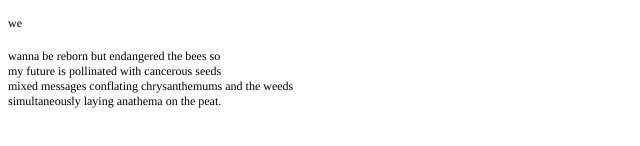
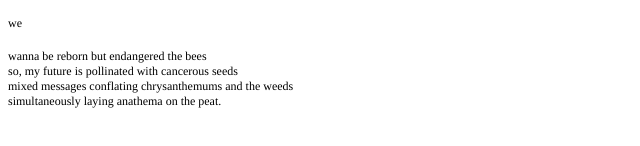
Before and after one commit to blakpirat2/myfiles, a plain HTML site: page stegosaurus_textedit.html in a window 1280 px wide. Shown: the part 292-438 px from the top of the page, 0-640 px from the left. Drawn offline with Linux system fonts and the light colour scheme.

Commit message:
Update stegosaurus_textedit.html

```diff
--- a/stegosaurus_textedit.html
+++ b/stegosaurus_textedit.html
@@ -27,8 +27,8 @@
 <p class="p1"><span class="s1">how about a game of polar bear--being cuddly and wrathful?</span></p>
 <p class="p1"><span class="s1">how about a game of baboon--chucking shit from an asshole? </span></p><br>
 <p class="p1"><span class="s1">we</span></p><br>
-<p class="p1"><span class="s1">wanna be reborn but endangered the bees so</span></p>
-<p class="p1"><span class="s1">my future is pollinated with cancerous seeds</span></p>
+<p class="p1"><span class="s1">wanna be reborn but endangered the bees</span></p>
+<p class="p1"><span class="s1">so, my future is pollinated with cancerous seeds</span></p>
 <p class="p1"><span class="s1">mixed messages conflating chrysanthemums and the weeds</span></p>
 <p class="p1"><span class="s1">simultaneously laying anathema on the peat.</span></p>
 </body>
```
